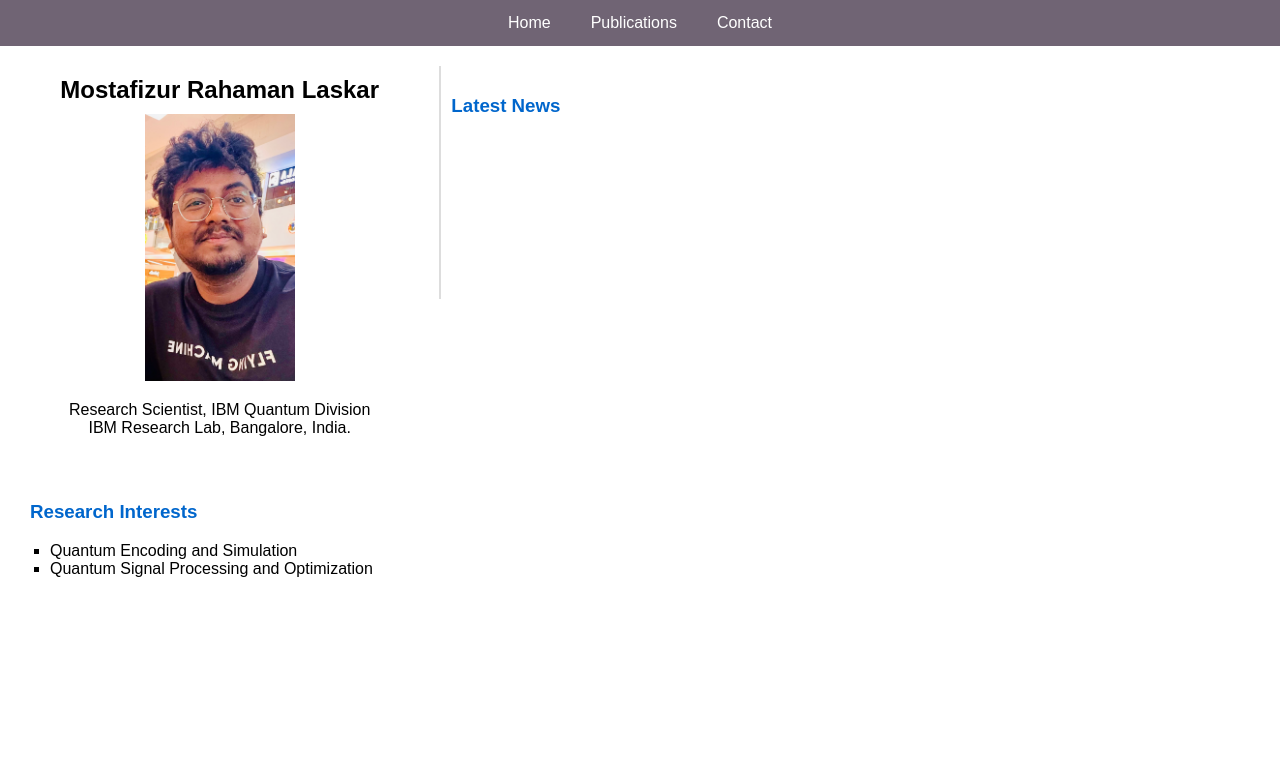
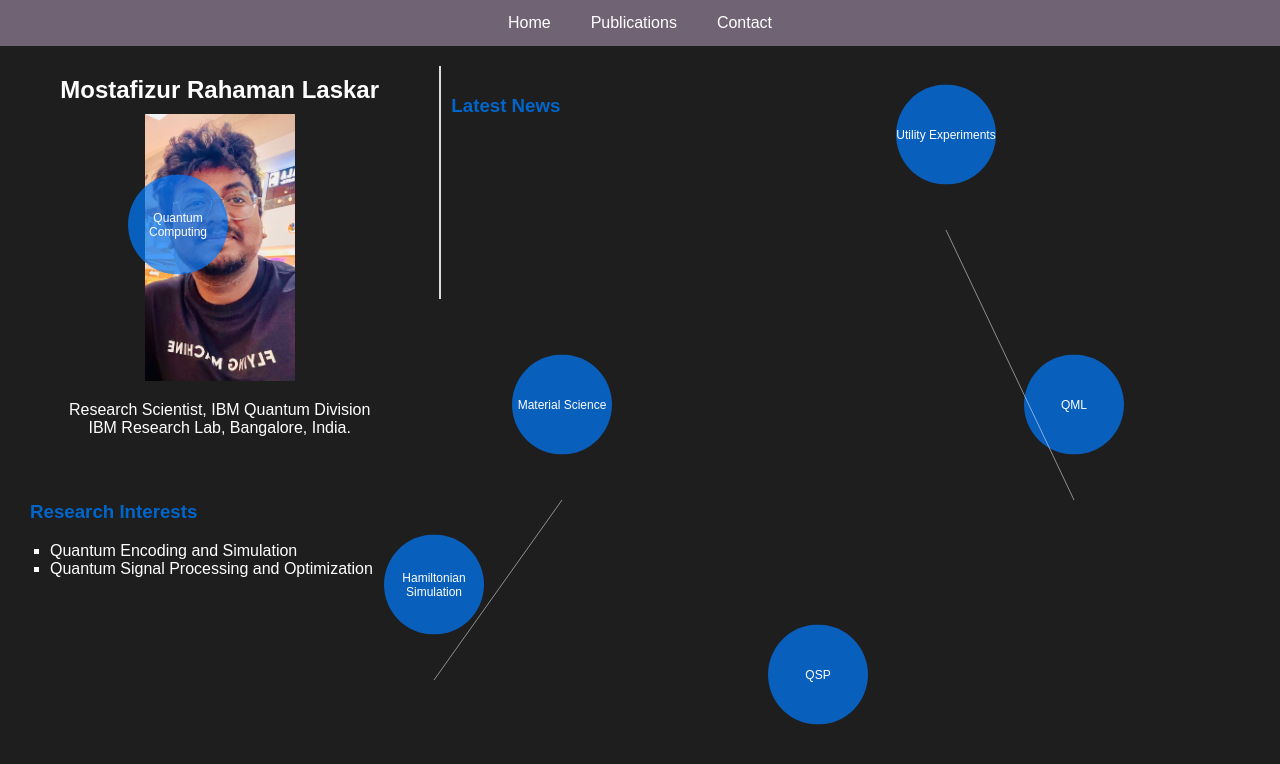
Before and after one commit to rahaman-quantum/rahaman.github.io, a Jekyll site: the page built from README.md, in a window 1280 px wide. Shown: the top 764 px of the page. Built offline with Jekyll 4.4.1, drawn with Linux system fonts in a browser that asks for light colours; our own code applies the rules of GitHub Pages for plain Markdown files.

Commit message:
Update default.html

```diff
--- a/_layouts/default.html
+++ b/_layouts/default.html
@@ -91,6 +91,125 @@
     <li>Quantum Signal Processing and Optimization</li>
   </ul>
 </div>
+
+
+<head>
+  <meta charset="UTF-8">
+  <meta name="viewport" content="width=device-width, initial-scale=1.0">
+  <title>Floating Bubbles Network</title>
+  <style>
+    body {
+      margin: 0;
+      background: #1e1e1e;
+      overflow: hidden;
+      font-family: Arial, sans-serif;
+      color: white;
+    }
+
+    .bubble {
+      position: absolute;
+      display: flex;
+      align-items: center;
+      justify-content: center;
+      width: 100px;
+      height: 100px;
+      border-radius: 50%;
+      background: rgba(0, 123, 255, 0.7);
+      color: white;
+      text-align: center;
+      font-size: 12px;
+      animation: float 8s infinite ease-in-out;
+    }
+
+    @keyframes float {
+      0% {
+        transform: translateY(0);
+      }
+      50% {
+        transform: translateY(-100px);
+      }
+      100% {
+        transform: translateY(0);
+      }
+    }
+
+    canvas {
+      position: absolute;
+      top: 0;
+      left: 0;
+      z-index: 1;
+    }
+  </style>
+</head>
+<body>
+  <canvas id="network"></canvas>
+
+  <!-- Floating Bubbles -->
+  <div class="bubble" style="left: 10%; top: 30%;">Quantum Computing</div>
+  <div class="bubble" style="left: 40%; top: 50%;">Material Science</div>
+  <div class="bubble" style="left: 70%; top: 20%;">Utility Experiments</div>
+  <div class="bubble" style="left: 30%; top: 70%;">Hamiltonian Simulation</div>
+  <div class="bubble" style="left: 60%; top: 80%;">QSP</div>
+  <div class="bubble" style="left: 80%; top: 50%;">QML</div>
+
+  <script>
+    // Canvas for network connections
+    const canvas = document.getElementById("network");
+    const ctx = canvas.getContext("2d");
+
+    canvas.width = window.innerWidth;
+    canvas.height = window.innerHeight;
+
+    const bubbles = document.querySelectorAll(".bubble");
+    const bubblePositions = Array.from(bubbles).map(bubble => {
+      const rect = bubble.getBoundingClientRect();
+      return {
+        x: rect.left + rect.width / 2,
+        y: rect.top + rect.height / 2,
+      };
+    });
+
+    function drawConnections() {
+      ctx.clearRect(0, 0, canvas.width, canvas.height);
+      ctx.strokeStyle = "rgba(255, 255, 255, 0.5)";
+      ctx.lineWidth = 1;
+
+      for (let i = 0; i < bubblePositions.length; i++) {
+        for (let j = i + 1; j < bubblePositions.length; j++) {
+          const dist = Math.hypot(
+            bubblePositions[i].x - bubblePositions[j].x,
+            bubblePositions[i].y - bubblePositions[j].y
+          );
+          if (dist < 300) {
+            ctx.beginPath();
+            ctx.moveTo(bubblePositions[i].x, bubblePositions[i].y);
+            ctx.lineTo(bubblePositions[j].x, bubblePositions[j].y);
+            ctx.stroke();
+          }
+        }
+      }
+    }
+
+    function updateCanvasSize() {
+      canvas.width = window.innerWidth;
+      canvas.height = window.innerHeight;
+
+      bubblePositions.forEach((pos, index) => {
+        const rect = bubbles[index].getBoundingClientRect();
+        pos.x = rect.left + rect.width / 2;
+        pos.y = rect.top + rect.height / 2;
+      });
+    }
+
+    window.addEventListener("resize", updateCanvasSize);
+    setInterval(drawConnections, 50);
+  </script>
+</body>
+
+
+
+
+
     <!-- Publications Tab -->
     <div id="publications" class="tab">
       <h2>Publications</h2>
```
